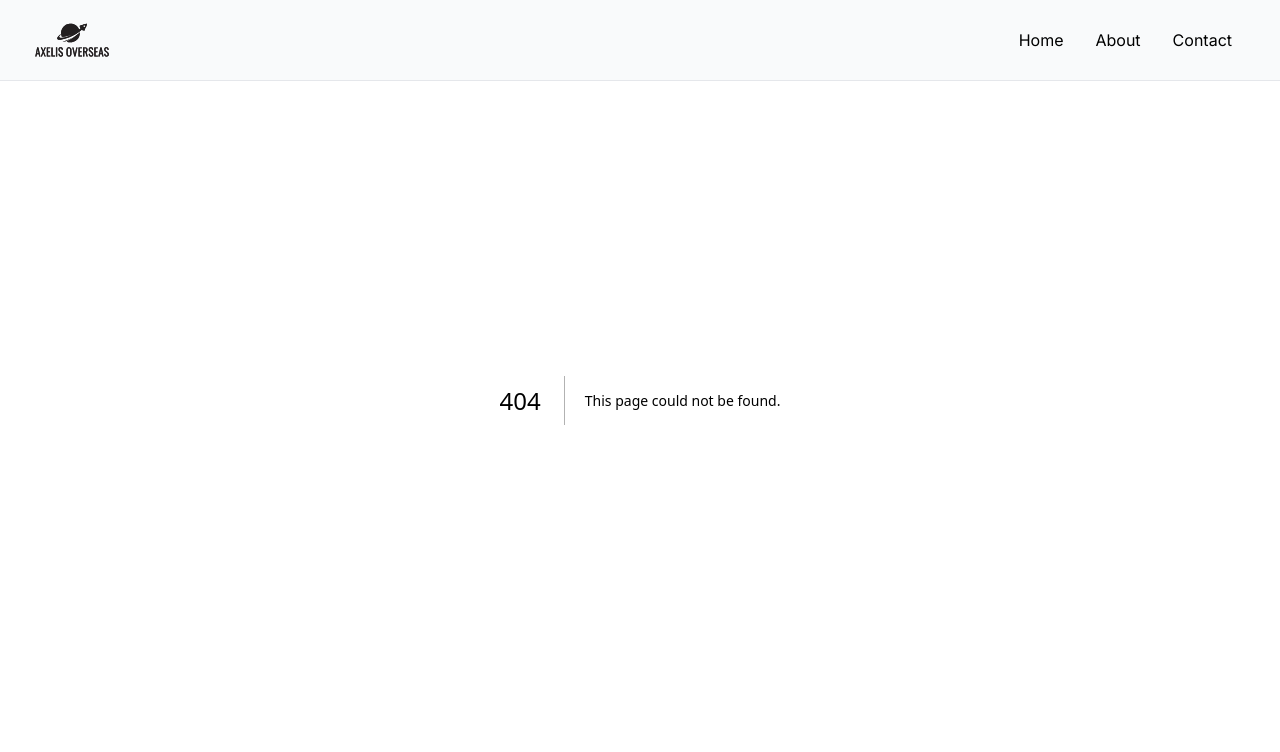
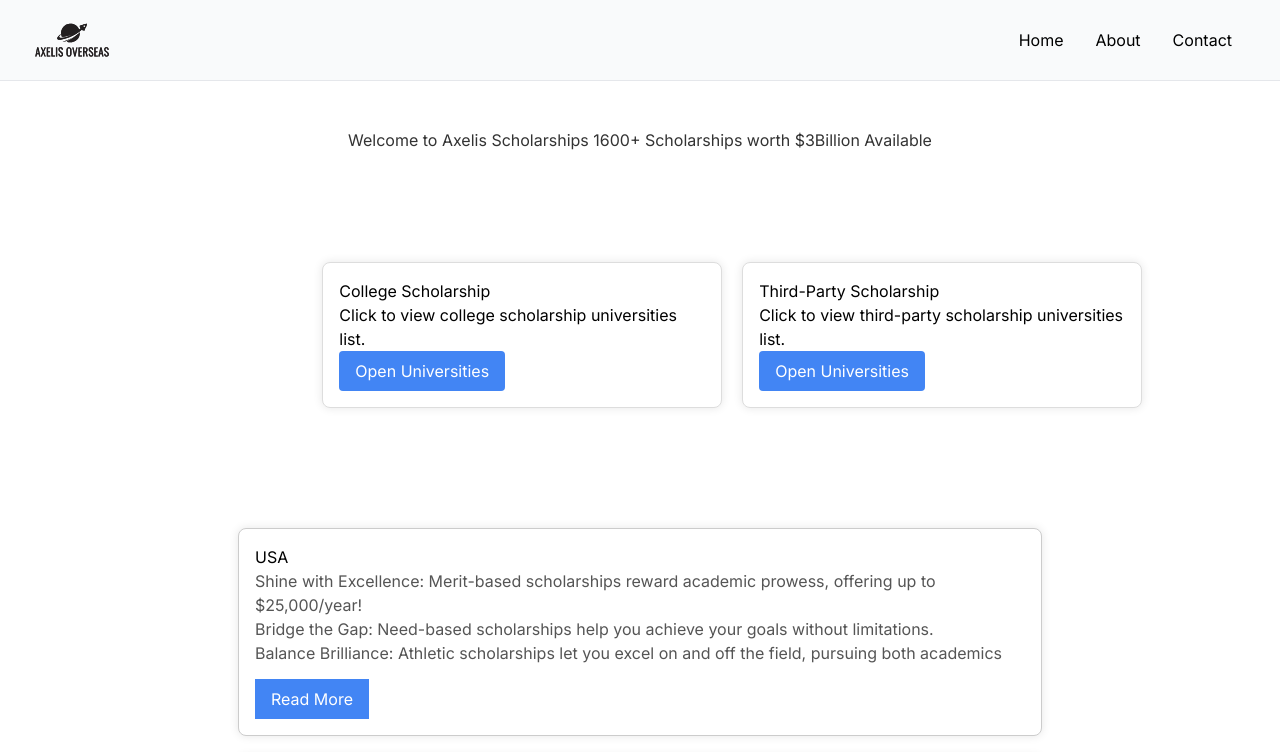
Before and after one commit to Axelis-Overseas-Education/axelis-oversees, a Next.js app: page /scholarShip in a window 1280 px wide. Before the commit this address had no page. Shown: the top 752 px of the page. Built offline with nearby package versions, Linux system fonts and the light colour scheme.

Commit message:
dubby_scholarship/ui

```diff
--- /dev/null
+++ b/app/scholarShip/page.jsx
@@ -0,0 +1,144 @@
+"use client"
+import React, { useState } from 'react';
+import styles from './scholarship.module.css';
+
+const Scholarship = () => {
+  const scholarships = [
+    {
+      id: 1,
+      title: 'USA',
+      description1: 'Shine with Excellence: Merit-based scholarships reward academic prowess, offering up to $25,000/year!',
+      description2: 'Bridge the Gap: Need-based scholarships help you achieve your goals without limitations.',
+      description3: 'Balance Brilliance: Athletic scholarships let you excel on and off the field, pursuing both academics and athletics.',
+      description4: 'Fuel Your Research: Dedicated funding supports groundbreaking research endeavours.',
+    },
+    {
+      id: 2,
+      title: 'UK',
+      description: 'Exceptional Minds Recognized: Chevening Scholarships reward leadership potential with merit-based funding.Global Collaboration: Foster knowledge exchange across Commonwealth nations with Commonwealth Scholarships.Dive Deep into Research: Postgraduate funding fuels groundbreaking research aspirations.',
+      eligibility: 'For students pursuing a degree in STEM fields',
+      deadline: 'April 15, 2024',
+    },
+    {
+      id: 3,
+      title: 'CANADA',
+      description: 'Quisque non felis quis quam cursus scelerisque. Integer eget sem nec dolor bibendum efficitur. Sed vel dui sed purus mattis ullamcorper ut a mi. Aliquam id risus a eros tristique suscipit id vitae quam. Vestibulum consequat euismod risus, eget fermentum ex tincidunt in. Duis fermentum odio vitae erat cursus luctus. Sed nec odio eu nisi bibendum fringilla non in nunc.',
+      eligibility: 'Available for students with demonstrated financial need',
+      deadline: 'May 1, 2024',
+    },
+  ];
+
+  const [expandedCard, setExpandedCard] = useState(null);
+
+  const handleToggleExpand = (id) => {
+    setExpandedCard((prev) => (prev === id ? null : id));
+  };
+
+  const collegeScholarships = [
+    "1. Central Michigan University, Mount Pleasant, Michigan - International President's Award: $1,000 to $9,000 a year",
+    "2. Cleveland State University, Cleveland, Ohio - Academic Excellence Scholarship: $1,500 per year",
+    'University C',
+  ];
+
+
+
+
+
+
+
+
+
+
+  const thirdPartyScholarships = [
+    'Scholarship X',
+    'Scholarship Y',
+    'Scholarship Z',
+  ];
+
+  const openUniversityPopup = (universities, scholarshipType) => {
+    const universitiesText = universities.join('\n');
+    const newWindow = window.open('', '_blank', 'resizable=yes, scrollbars=yes, toolbar=no, menubar=no, location=no, status=no');
+
+    const content = `
+      <style>
+        body {
+          line-height: 1.5;
+          font-weight: bold;
+        }
+        h2 {
+          margin-bottom: 10px;
+          font-family:sans-serif;
+        }
+      </style>
+      <h2>${scholarshipType} Universities</h2>
+      <pre>${universitiesText}</pre>
+    `;
+
+    newWindow.document.write(content);
+
+    const contentHeight = newWindow.document.body.scrollHeight;
+    const contentWidth = newWindow.document.body.scrollWidth;
+
+    newWindow.resizeTo(contentWidth + 20, contentHeight + 20);
+  };
+
+
+  return (
+    <div className={styles.main}>
+      <div className={styles.title}>Welcome to Axelis Scholarships 1600+ Scholarships worth $3Billion Available</div>
+      <section className={styles.partiesGrid}>
+      <div className={styles.gridAlign}>
+      <div className={styles.card}>
+        <h2>College Scholarship</h2>
+        <h1>Click to view college scholarship universities list.</h1>
+        <button className={styles.button} onClick={() => openUniversityPopup(collegeScholarships, 'College')}>
+          Open Universities
+        </button>
+      </div>
+
+      <div className={styles.card}>
+        <h2>Third-Party Scholarship</h2>
+        <h1>Click to view third-party scholarship universities list.</h1>
+        <button className={styles.button} onClick={() => openUniversityPopup(thirdPartyScholarships, 'Third-Party')}>
+          Open Universities
+        </button>
+      </div>
+    </div>
+      </section>
+
+      <section>
+      <div className={styles.scholarshipContainer}>
+        {scholarships.map((scholarship) => (
+          <div key={scholarship.id} className={styles.scholarshipCard}>
+            <h2>{scholarship.title}</h2>
+            <div className={styles.content}>
+              <h1 className={`${styles.description} ${expandedCard === scholarship.id ? styles.expanded : ''}`}>
+                <h1>{scholarship.description1}</h1>
+                <h1>{scholarship.description2}</h1>
+                <h1>{scholarship.description3}</h1>
+                <h1>{scholarship.description4}</h1>
+              </h1>
+              {expandedCard === scholarship.id && (
+                <>
+                  {/* <p><strong>Eligibility:</strong> {scholarship.eligibility}</p>
+                  <p><strong>Deadline:</strong> {scholarship.deadline}</p> */}
+                </>
+              )}
+            </div>
+            <div className={styles.cardFooter}>
+              <button
+                onClick={() => handleToggleExpand(scholarship.id)}
+                className={styles.toggleButton}>
+                {expandedCard === scholarship.id ? 'Read Less' : 'Read More'}
+              </button>
+            </div>
+          </div>
+        ))}
+      </div>
+      </section>
+
+    </div>
+  );
+};
+
+export default Scholarship;
--- /dev/null
+++ b/app/scholarShip/scholarship.module.css
@@ -0,0 +1,89 @@
+.main {
+    margin: 10%;
+}
+
+.partiesGrid {
+    margin:100px 0px 0px 18%;
+}
+
+.gridAlign {
+    display:flex;
+}
+
+.title {
+    color: #333;
+    text-align: center;
+    margin-bottom: 20px;
+  }
+  .scholarshipContainer {
+    display: flex;
+    flex-wrap: wrap;
+    justify-content: space-around;
+    margin:100px;
+  }
+
+  .scholarshipCard {
+    border: 1px solid #ccc;
+    border-radius: 8px;
+    box-shadow: 0 0 10px rgba(0, 0, 0, 0.1);
+    padding: 16px;
+    margin: 10px;
+    width: 100%;
+    background-color: #fff;
+    transition: transform 0.3s ease-in-out;
+  }
+
+  .scholarshipCard:hover {
+    transform: scale(1.05);
+  }
+
+  .description {
+    color: #555;
+    line-height: 1.5;
+    overflow: hidden;
+    text-overflow: ellipsis;
+    max-height: 100px;
+  }
+
+  .expanded {
+    max-height: none;
+  }
+
+  .cardFooter {
+    display: flex;
+    flex-direction: column;
+    align-items: flex-start;
+    margin-top: 10px;
+  }
+
+  .toggleButton {
+    background-color: #4285f4;
+    color: #fff;
+    border: none;
+    padding: 8px 16px;
+    cursor: pointer;
+  }
+
+.card {
+    border: 1px solid #ddd;
+    border-radius: 8px;
+    box-shadow: 0 0 10px rgba(0, 0, 0, 0.1);
+    padding: 16px;
+    margin: 10px;
+    width: 400px;
+    background-color: #fff;
+    transition: transform 0.3s ease-in-out;
+  }
+
+  .card:hover {
+    transform: scale(1.05);
+  }
+
+  .button {
+    background-color: #4285f4;
+    color: #fff;
+    border: none;
+    padding: 8px 16px;
+    cursor: pointer;
+    border-radius: 4px;
+  }
--- a/components/Footer.jsx
+++ b/components/Footer.jsx
@@ -46,7 +46,9 @@ const Footer = () => {
               </Link>
               {/* <li className='py-2 text-sm'>Work with us/ Partner with us</li>
             <li className='py-2 text-sm'>(Alumni)</li> */}
-              <li className="py-2 text-sm">Work with us</li>
+              <Link href="/workWithUs">
+                <li className="py-2 text-sm">Work with us</li>
+              </Link>
             </ul>
           </div>
           <div>
@@ -84,7 +86,9 @@ const Footer = () => {
               <Link href="/housing-assistance">
               <li className="py-2 text-sm">Housing Assistance</li>
               </Link>
+              <Link href="/scholarShip">
               <li className="py-2 text-sm">Scholarship (1600+)</li>
+              </Link>
               <li className="py-2 text-sm">15+ Loans partners</li>
               <li className="py-2 text-sm">For Universities</li>
             </ul>
```
